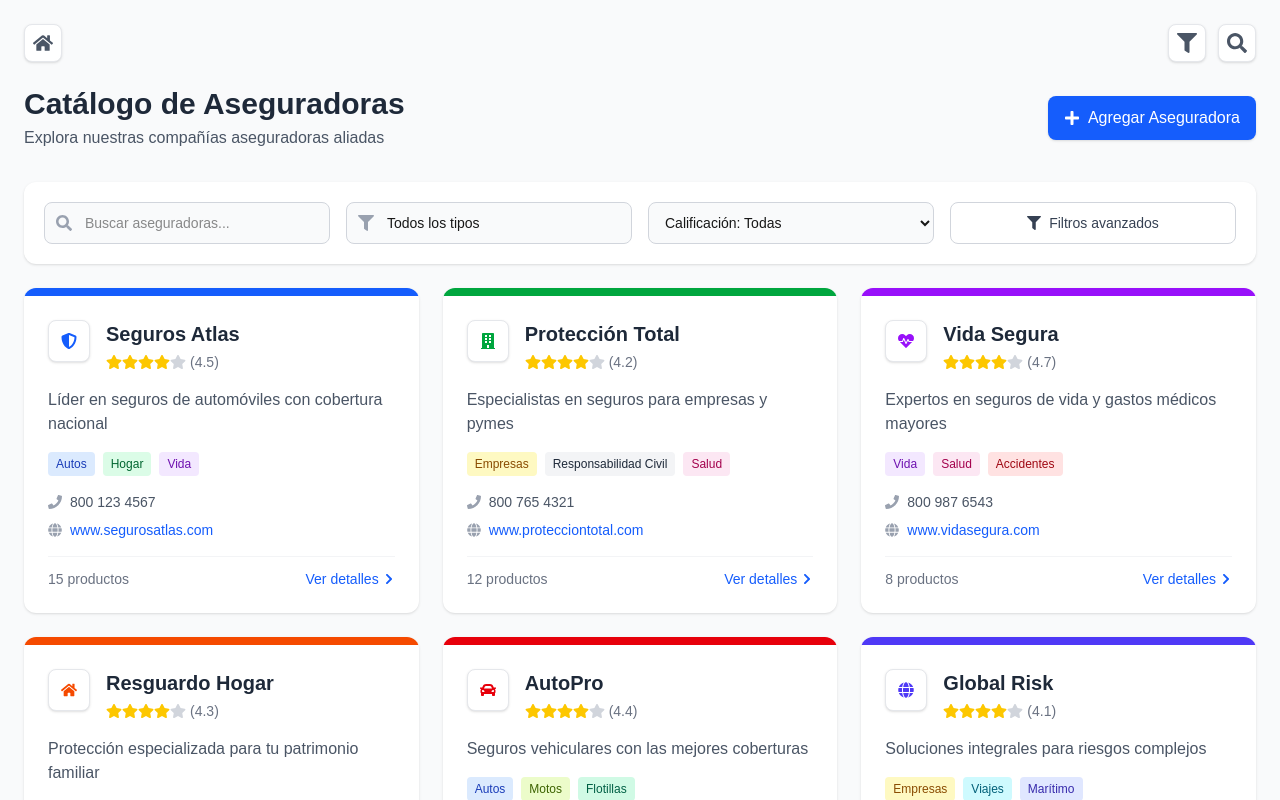
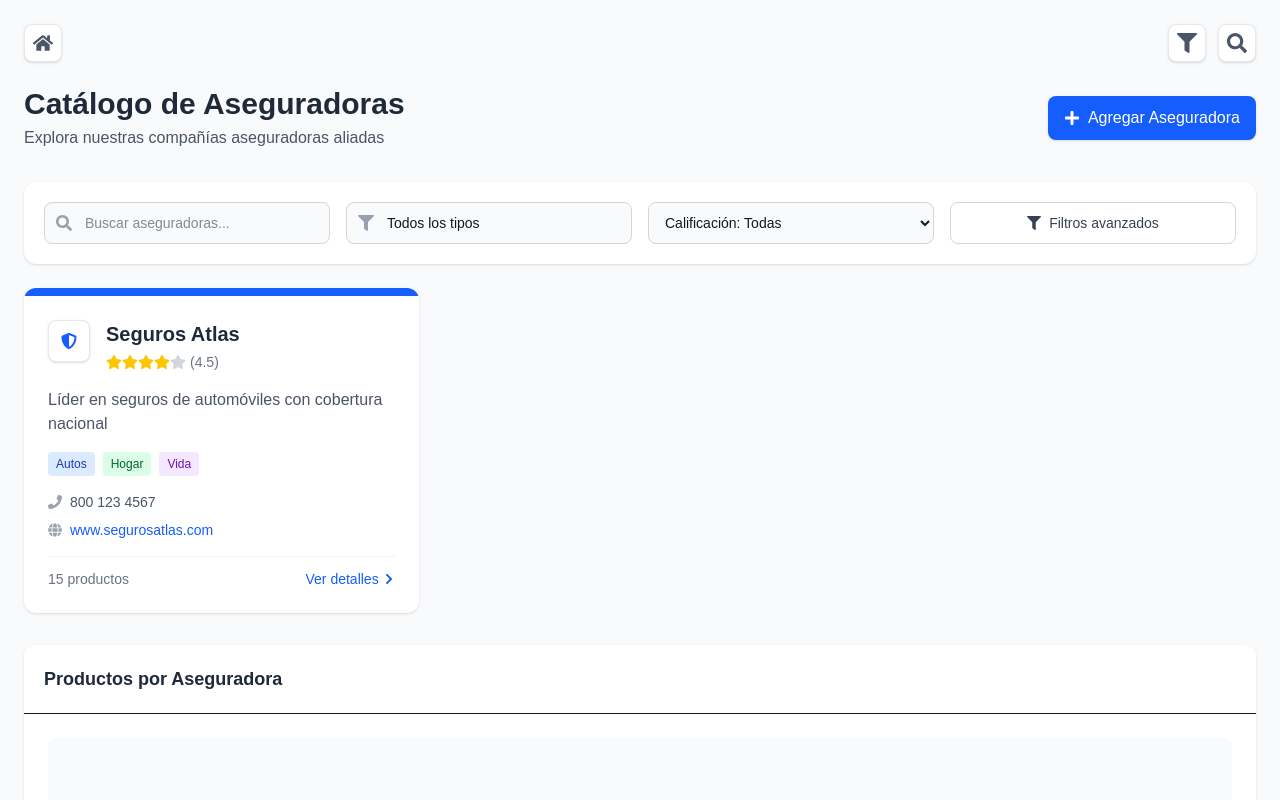
Before and after one commit to Emilybrrntos12/crm, a Next.js app: page /aseguradoras in a window 1280 px wide. Shown: the top 800 px of the page. Built offline with nearby package versions, Linux system fonts and the light colour scheme.

Commit message:
DLT: aseguradoras

```diff
--- a/src/app/aseguradoras/page.tsx
+++ b/src/app/aseguradoras/page.tsx
@@ -29,66 +29,6 @@ export default function AseguradorasPage() {
       website: 'www.segurosatlas.com',
       color: 'bg-blue-600',
       icon: <FaShieldAlt className="text-blue-600" />
-    },
-    {
-      id: 2,
-      nombre: 'Protección Total',
-      descripcion: 'Especialistas en seguros para empresas y pymes',
-      productos: ['Empresas', 'Responsabilidad Civil', 'Salud'],
-      productosCount: 12,
-      rating: 4.2,
-      telefono: '800 765 4321',
-      website: 'www.protecciontotal.com',
-      color: 'bg-green-600',
-      icon: <FaBuilding className="text-green-600" />
-    },
-    {
-      id: 3,
-      nombre: 'Vida Segura',
-      descripcion: 'Expertos en seguros de vida y gastos médicos mayores',
-      productos: ['Vida', 'Salud', 'Accidentes'],
-      productosCount: 8,
-      rating: 4.7,
-      telefono: '800 987 6543',
-      website: 'www.vidasegura.com',
-      color: 'bg-purple-600',
-      icon: <FaHeartbeat className="text-purple-600" />
-    },
-    {
-      id: 4,
-      nombre: 'Resguardo Hogar',
-      descripcion: 'Protección especializada para tu patrimonio familiar',
-      productos: ['Hogar', 'Electrodomésticos', 'Joyas'],
-      productosCount: 6,
-      rating: 4.3,
-      telefono: '800 456 7890',
-      website: 'www.resguardohogar.com',
-      color: 'bg-orange-600',
-      icon: <FaHome className="text-orange-600" />
-    },
-    {
-      id: 5,
-      nombre: 'AutoPro',
-      descripcion: 'Seguros vehiculares con las mejores coberturas',
-      productos: ['Autos', 'Motos', 'Flotillas'],
-      productosCount: 10,
-      rating: 4.4,
-      telefono: '800 321 6547',
-      website: 'www.autopro.com',
-      color: 'bg-red-600',
-      icon: <FaCar className="text-red-600" />
-    },
-    {
-      id: 6,
-      nombre: 'Global Risk',
-      descripcion: 'Soluciones integrales para riesgos complejos',
-      productos: ['Empresas', 'Viajes', 'Marítimo'],
-      productosCount: 18,
-      rating: 4.1,
-      telefono: '800 159 3578',
-      website: 'www.globalrisk.com',
-      color: 'bg-indigo-600',
-      icon: <FaGlobe className="text-indigo-600" />
     }
   ];
 
```
Also changed, not shown: src/app/siniestros/detalles/[id]/page.tsx (line endings or trailing spaces).
